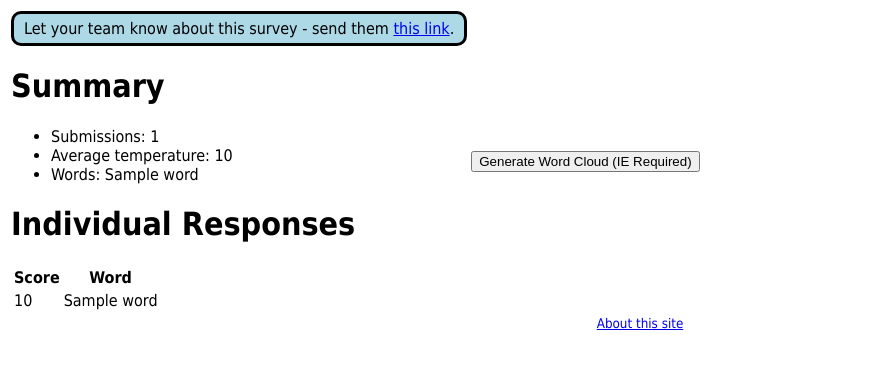
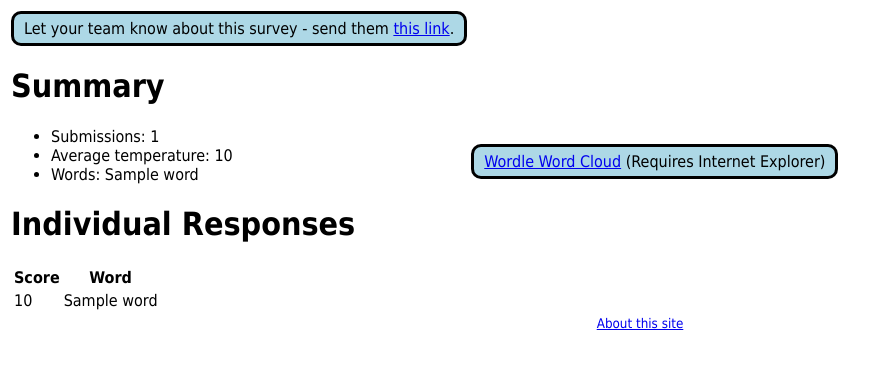
Before and after one commit to zpurcey/new-teamtemp, a Django app: template teamtemp/templates/results.html in a window 1280 px wide. Shown: the top 369 px of the page, without its empty margins (0-890 px from the left). Run offline with Django 3.2, Linux system fonts and the light colour scheme; the template is opened without the code that fills it: most values are stand-ins (such as "Sample title", 1, 10 or a date in 2020); some libraries are stand-ins or nearby versions.

Commit message:
Swapped the form button for a info box and hyperlink

```diff
--- a/teamtemp/templates/results.html
+++ b/teamtemp/templates/results.html
@@ -68,13 +68,14 @@
 
 			<td>
 				<div id='guage_chart'></div>
-				<form action="http://www.wordle.net/advanced" method="POST" target="_blank">
+				<form id="word_cloud_form" action="http://www.wordle.net/advanced" method="POST" target="_blank">
 					<textarea name="text" style="display:none">
 						{% for word in stats.words %}
 						{{ word.word }}
 						{% endfor %}
 					</textarea>
-					<input type="Submit" value="Generate Word Cloud (IE Required)">
+					<div class="info box">
+						<a href="javascript:{}" onclick="document.getElementById('word_cloud_form').submit(); return false;">Wordle Word Cloud</a> (Requires Internet Explorer)</div>
 				</form>
 			</td>
 		</td>
```
